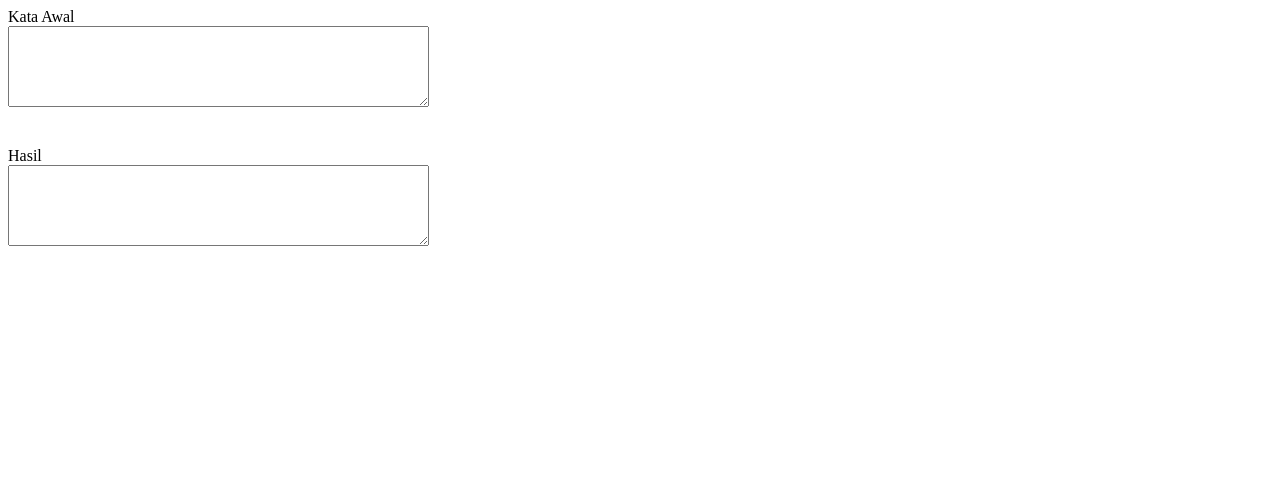
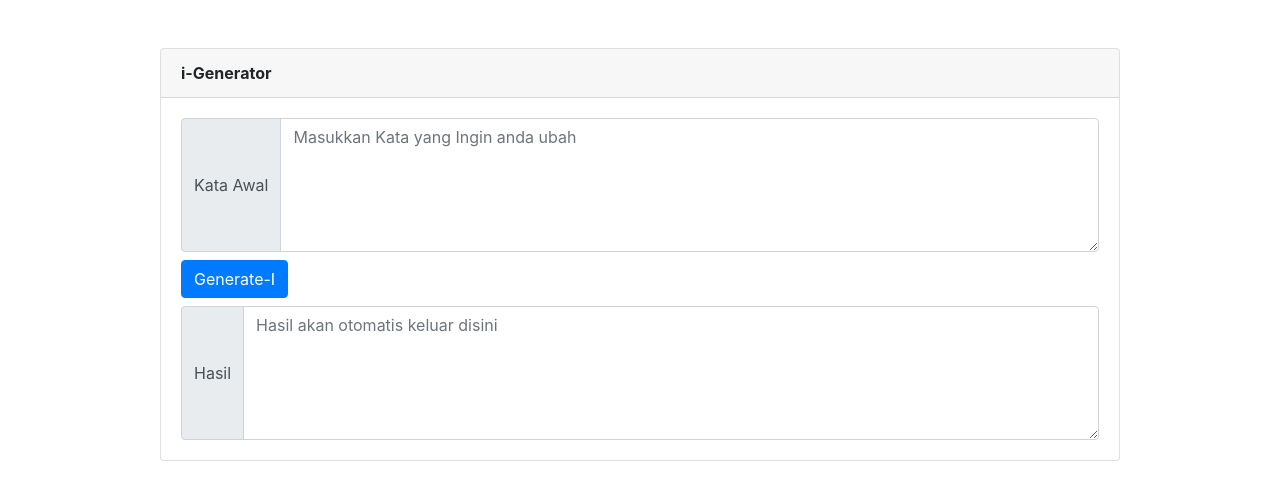
Before and after one commit to jeddenkah/iGenerator, a plain HTML site: page index.html in a window 1280 px wide. Drawn offline with nearby package versions, Linux system fonts and the light colour scheme.

Commit message:
using bootstrap

```diff
--- a/i-generator.js
+++ b/i-generator.js
@@ -17,6 +17,4 @@ function iGenerator() {
     kataAkhir = kataAkhir.replace(/o/g, penggantiLowerCase)
 
     document.getElementById("hasilKata").value = kataAkhir
-    console.log(kataAkhir)
-
 }
--- a/index.html
+++ b/index.html
@@ -3,14 +3,32 @@
 <head>
     <meta charset="UTF-8">
     <title>I-Generator</title>
+    <link rel="stylesheet" href="https://stackpath.bootstrapcdn.com/bootstrap/4.4.1/css/bootstrap.min.css" integrity="sha384-Vkoo8x4CGsO3+Hhxv8T/Q5PaXtkKtu6ug5TOeNV6gBiFeWPGFN9MuhOf23Q9Ifjh" crossorigin="anonymous">
 </head>
 <body>
-        <label for="kataAwal">Kata Awal</label><br>
-        <textarea name="kataAwal" id="kataAwal" rows="5" cols="50" onkeyup="iGenerator()"></textarea><br>
-        <br><br>
-        <label for="hasilKata">Hasil</label><br>
-        <textarea name="hasilKata" id="hasilKata" rows="5" cols="50"></textarea>
-
+    <div class="card w-75 mx-auto my-5">
+        <div class="card-header">
+          <b>i-Generator</b>
+        </div>
+        <div class="card-body">
+            <div class="input-group">
+            <div class="input-group-prepend">
+              <span class="input-group-text">Kata Awal</span>
+            </div>
+            <textarea placeholder="Masukkan Kata yang Ingin anda ubah" class="form-control" aria-label="With textarea" name="kataAwal" id="kataAwal" rows="5" cols="50" onkeyup="iGenerator()"></textarea>
+          </div>
+          <input type="button" href="#" class="btn btn-primary my-2" value="Generate-I">
+          <div class="input-group">
+            <div class="input-group-prepend">
+              <span class="input-group-text">Hasil</span>
+            </div>
+            <textarea placeholder="Hasil akan otomatis keluar disini" class="form-control" aria-label="With textarea" name="hasilKata" id="hasilKata" rows="5" cols="50"></textarea>
+          </div>
+        </div>
+      </div>
     <script src="i-generator.js"></script>
+    <script src="https://code.jquery.com/jquery-3.4.1.slim.min.js" integrity="sha384-J6qa4849blE2+poT4WnyKhv5vZF5SrPo0iEjwBvKU7imGFAV0wwj1yYfoRSJoZ+n" crossorigin="anonymous"></script>
+    <script src="https://cdn.jsdelivr.net/npm/popper.js@1.16.0/dist/umd/popper.min.js" integrity="sha384-Q6E9RHvbIyZFJoft+2mJbHaEWldlvI9IOYy5n3zV9zzTtmI3UksdQRVvoxMfooAo" crossorigin="anonymous"></script>
+    <script src="https://stackpath.bootstrapcdn.com/bootstrap/4.4.1/js/bootstrap.min.js" integrity="sha384-wfSDF2E50Y2D1uUdj0O3uMBJnjuUD4Ih7YwaYd1iqfktj0Uod8GCExl3Og8ifwB6" crossorigin="anonymous"></script>
 </body>
 </html>
```
